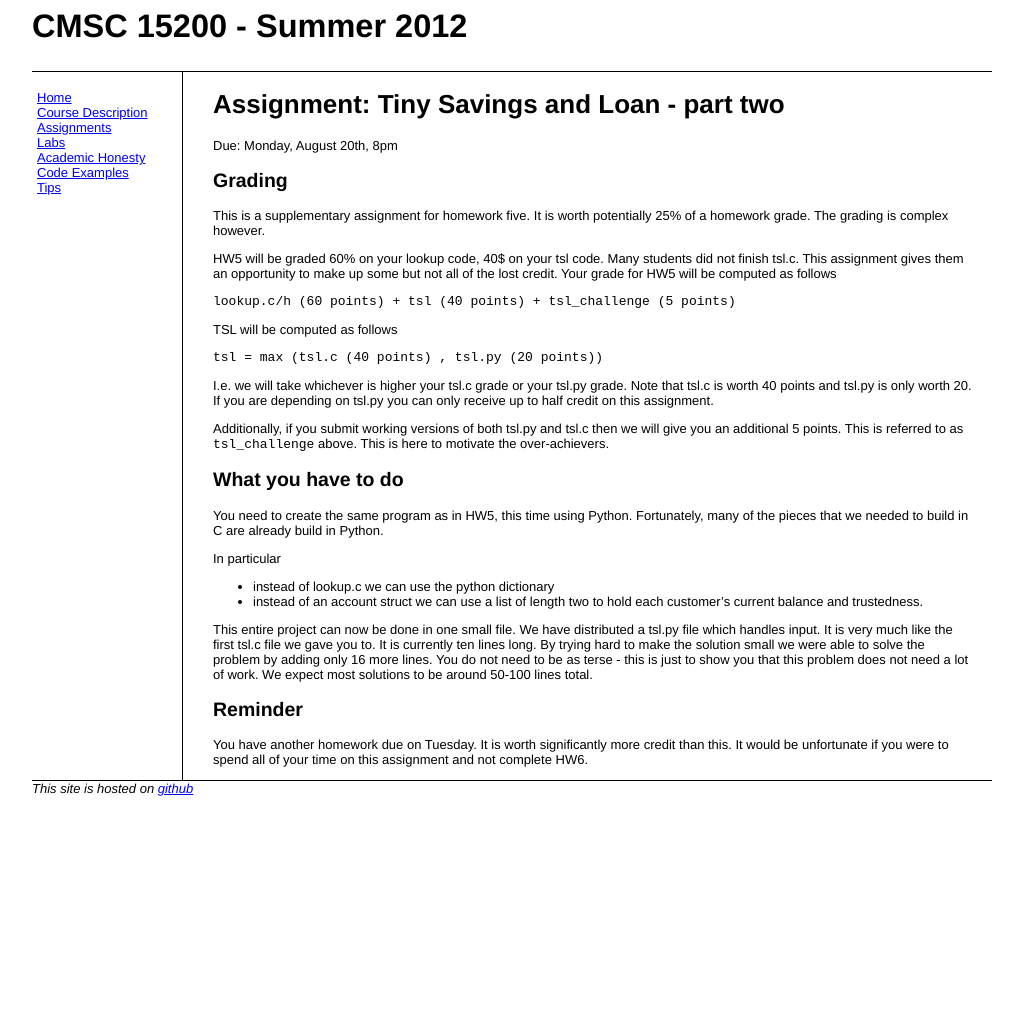
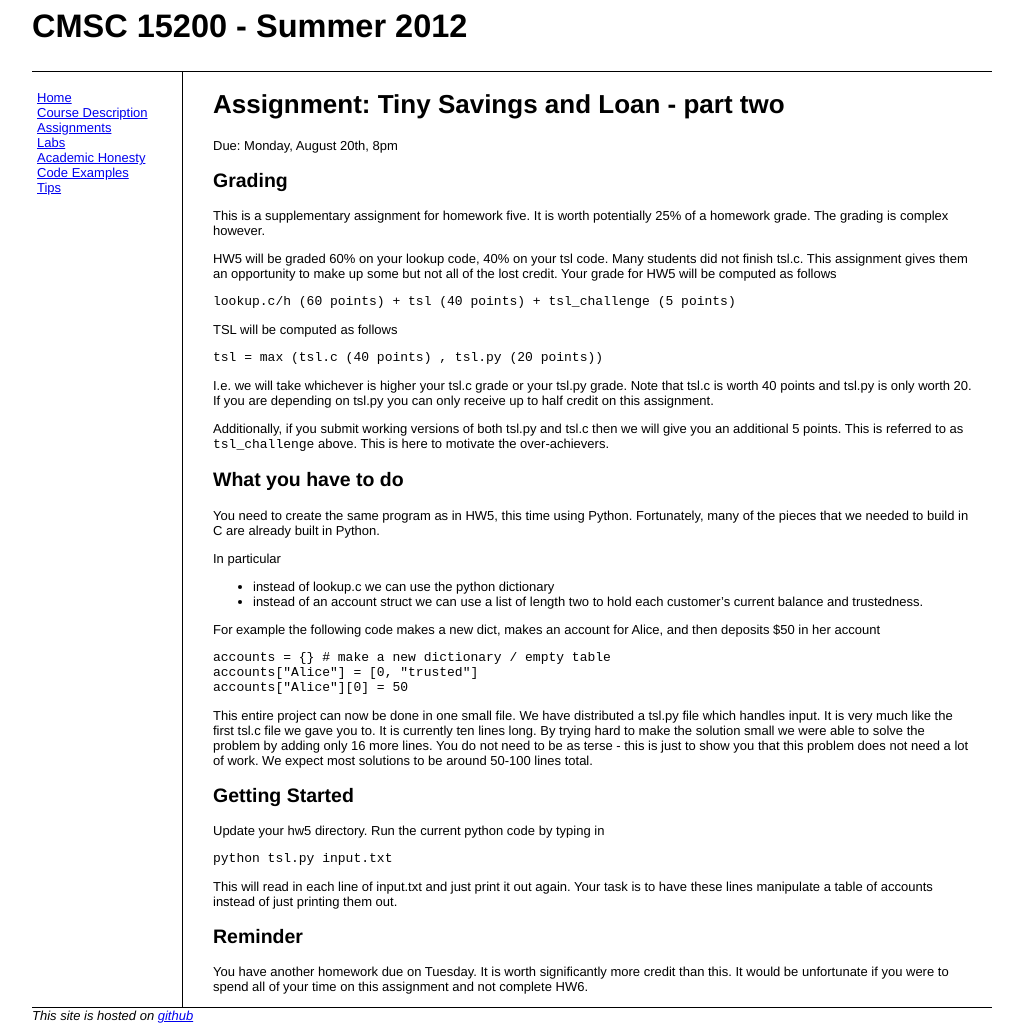
Before and after one commit to mrocklin/cmsc15200, a Jekyll site: the page built from assignments/hw5/index2.md, in a window 1280 px wide. Shown: the whole page, without its empty margins (128-1151 px from the left). Built offline with Jekyll 4.4.1, drawn with Linux system fonts in a browser that asks for light colours; Markdown is read by kramdown in place of the engine named in the settings; before the commit the page ends 908 px from its top, so only the background shows below that.

Commit message:
fix issues with hw5b

```diff
--- a/assignments/hw5/index2.md
+++ b/assignments/hw5/index2.md
@@ -9,7 +9,7 @@ Grading
 
 This is a supplementary assignment for homework five. It is worth potentially 25% of a homework grade. The grading is complex however.
 
-HW5 will be graded 60% on your lookup code, 40$ on your tsl code. Many students did not finish tsl.c. This assignment gives them an opportunity to make up some but not all of the lost credit. Your grade for HW5 will be computed as follows
+HW5 will be graded 60% on your lookup code, 40% on your tsl code. Many students did not finish tsl.c. This assignment gives them an opportunity to make up some but not all of the lost credit. Your grade for HW5 will be computed as follows
 
     lookup.c/h (60 points) + tsl (40 points) + tsl_challenge (5 points)
 
@@ -24,13 +24,31 @@ Additionally, if you submit working versions of both tsl.py and tsl.c then we wi
 What you have to do
 -------------------
 
-You need to create the same program as in HW5, this time using Python. Fortunately, many of the pieces that we needed to build in C are already build in Python.
+You need to create the same program as in HW5, this time using Python. Fortunately, many of the pieces that we needed to build in C are already built in Python.
 
 In particular
 * instead of lookup.c we can use the python dictionary
 * instead of an account struct we can use a list of length two to hold each customer's current balance and trustedness.
 
+For example the following code makes a new dict, makes an account for Alice,
+and then deposits $50 in her account
+
+    accounts = {} # make a new dictionary / empty table
+    accounts["Alice"] = [0, "trusted"]
+    accounts["Alice"][0] = 50
+
 This entire project can now be done in one small file. We have distributed a tsl.py file which handles input. It is very much like the first tsl.c file we gave you to. It is currently ten lines long. By trying hard to make the solution small we were able to solve the problem by adding only 16 more lines. You do not need to be as terse - this is just to show you that this problem does not need a lot of work. We expect most solutions to be around 50-100 lines total.
+
+Getting Started
+---------------
+
+Update your hw5 directory. Run the current python code by typing in
+
+    python tsl.py input.txt
+
+This will read in each line of input.txt and just print it out again. Your task
+is to have these lines manipulate a table of accounts instead of just printing
+them out.
 
 Reminder
 --------
```
